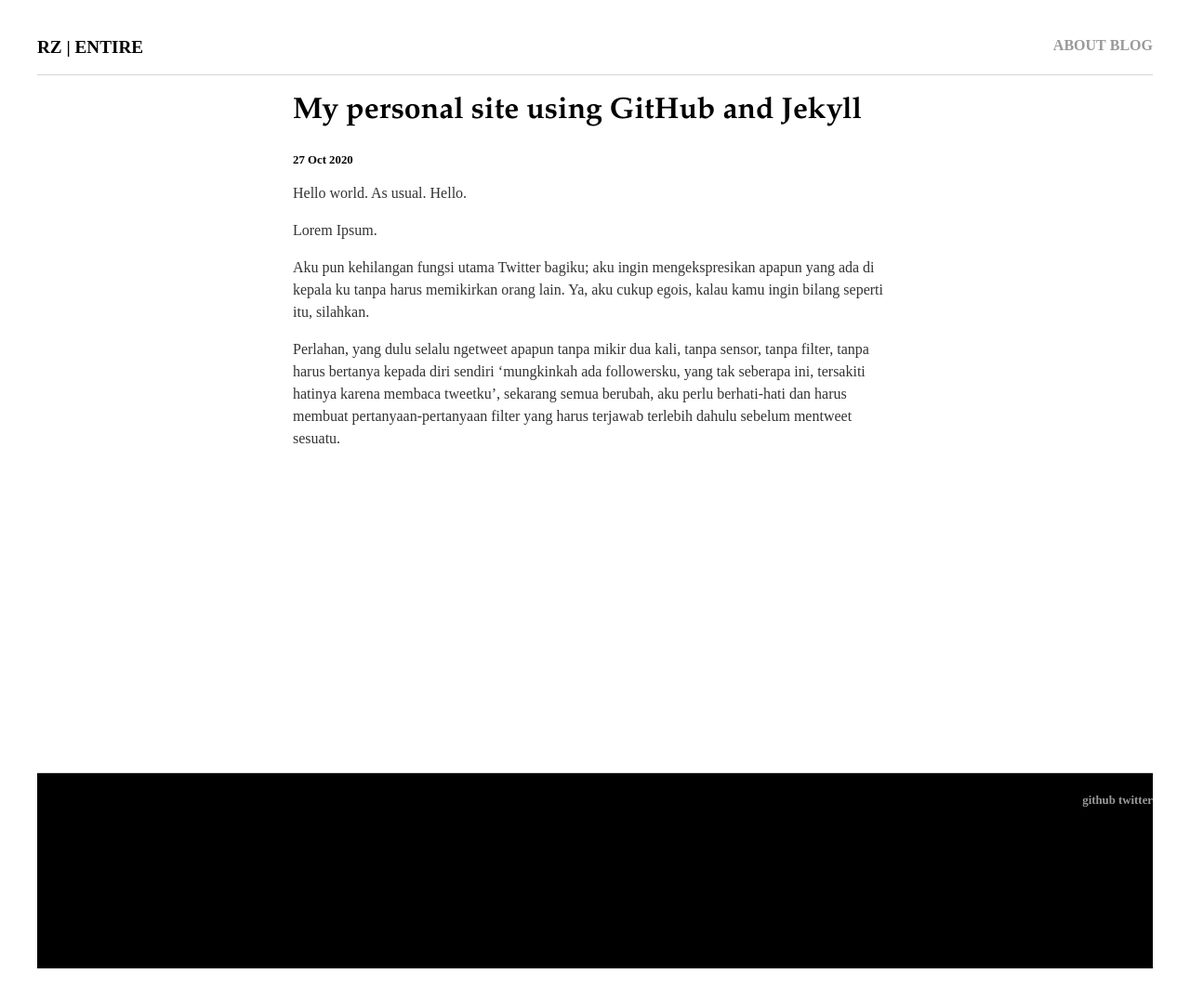
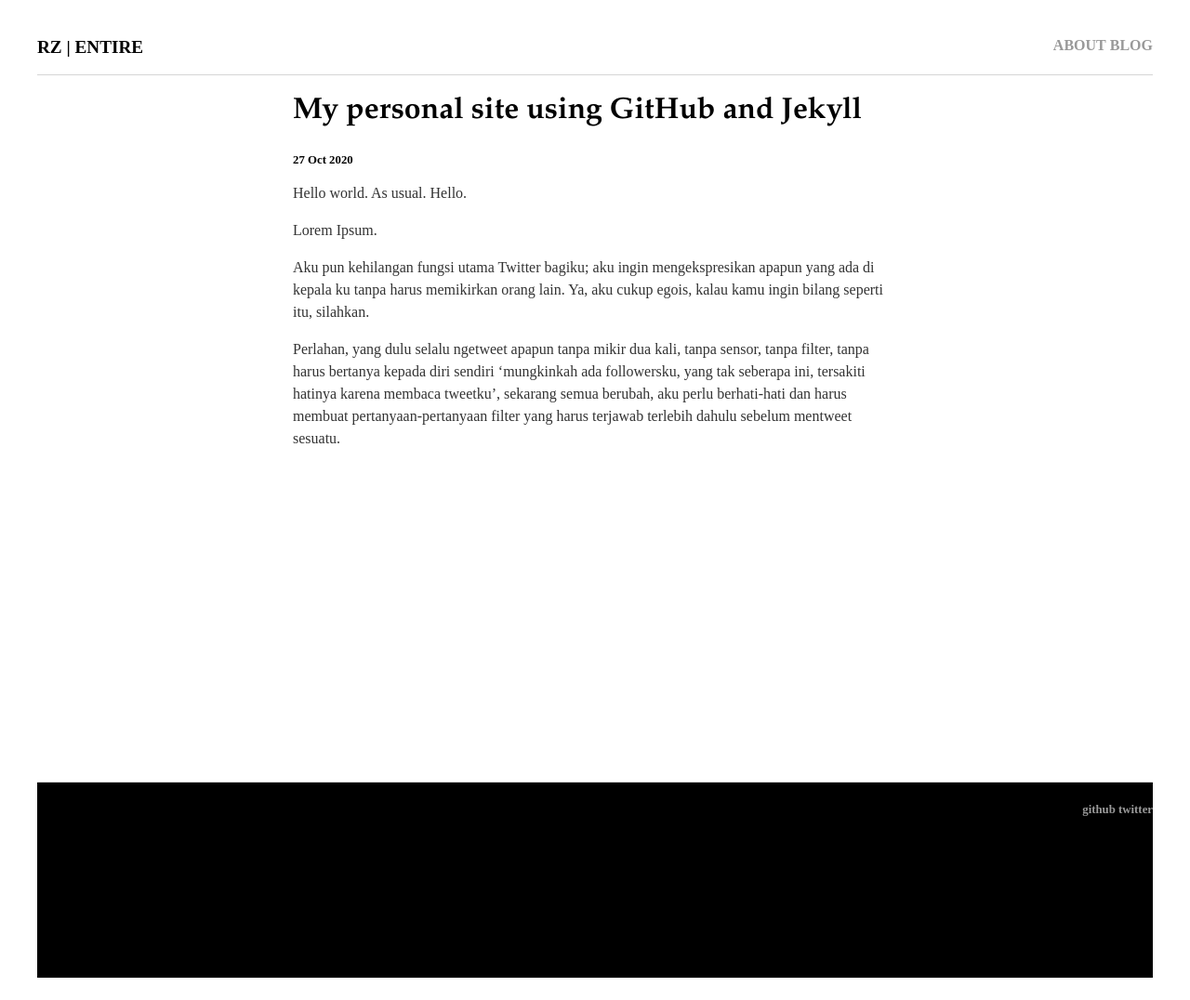
Before and after one commit to rnfitriansyah/rnfitriansyah.github.io, a Jekyll site: the page built from _posts/2020-10-27-rizki-first-site.md, in a window 1280 px wide. Shown: the whole page at 93% size. Built offline with Jekyll 4.4.1, drawn with Linux system fonts in a browser that asks for light colours.

Commit message:
Update responsive.css

```diff
--- a/css/responsive.css
+++ b/css/responsive.css
@@ -120,8 +120,8 @@ ul.posts li {
 
     footer {
         min-height: 200px;
+        border-top: 1px solid #d5d5d5;
         padding-top: 10px;
-        border-top: 1px solid #d5d5d5;
         font-size: .8em;
         font-color: white;
         background-color: black;
@@ -140,7 +140,7 @@ ul.posts li {
     main {
         max-width: 600px;
         min-height: 600px;
-        margin: 0 auto 20px;
+        margin: 0 auto 40px;
     }
 }
 
@@ -155,6 +155,6 @@ ul.posts li {
     main {
         max-width: 650px;
         min-height: 700px;
-        margin: 0 auto 30px;
+        margin: 0 auto 40px;
     }
 }
```
